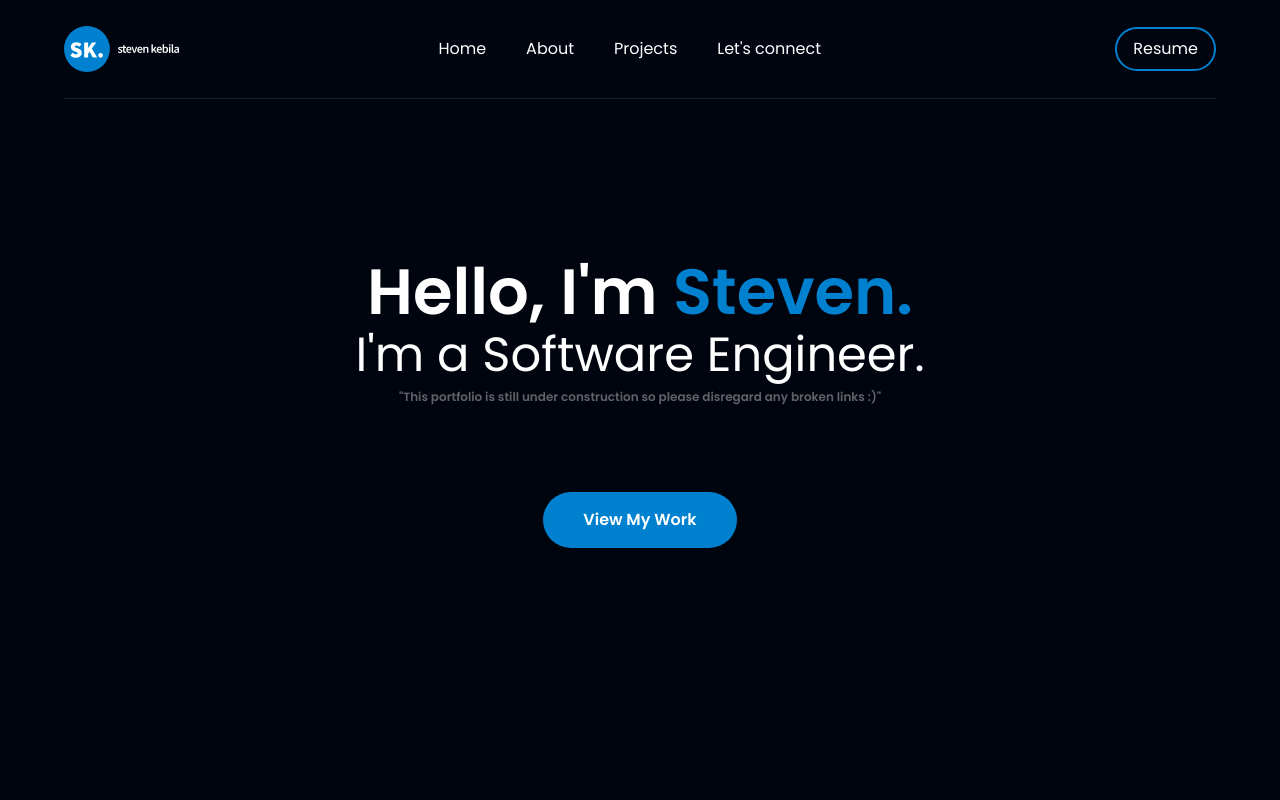
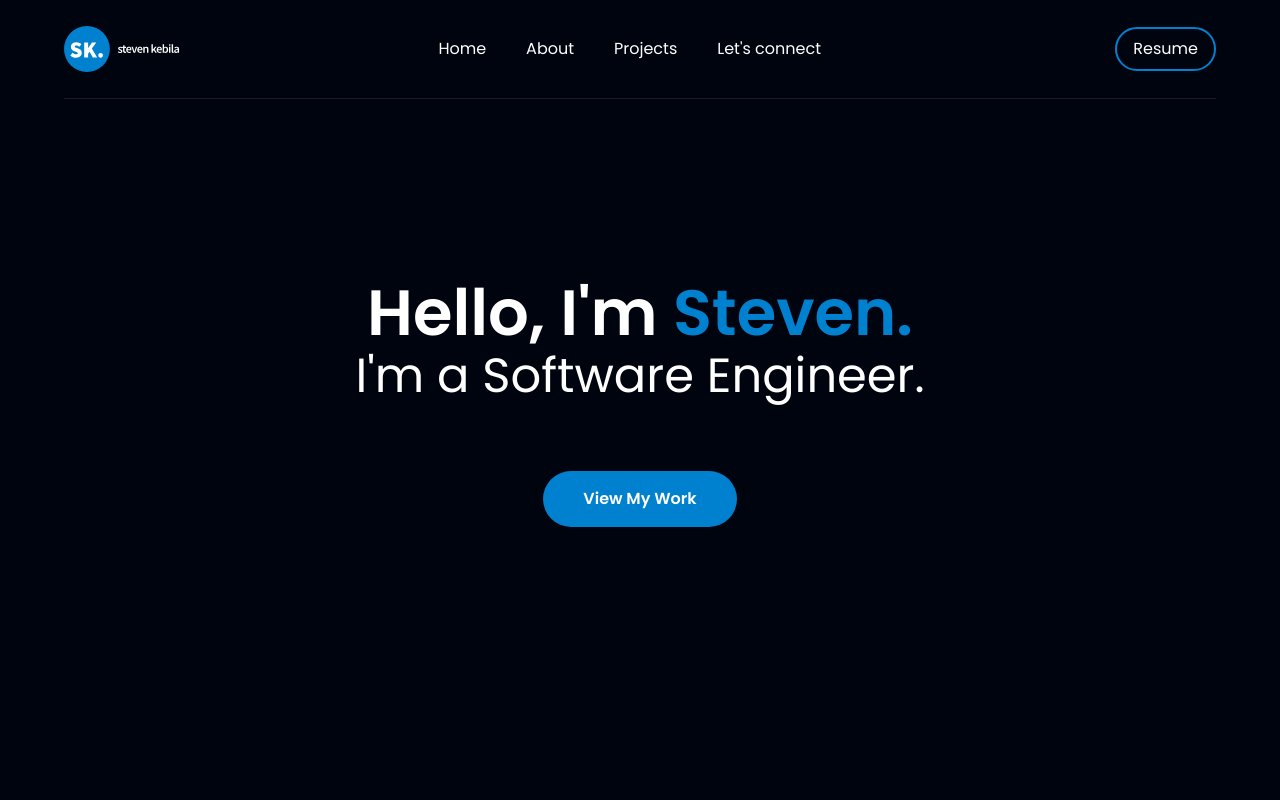
Before and after one commit to skebila/stevenkebila, a React (Vite) app: page / in a window 1280 px wide. Shown: the top 800 px of the page. Built offline with nearby package versions, Linux system fonts and the light colour scheme.

Commit message:
disclaimer removed

```diff
--- a/src/components/Hero.jsx
+++ b/src/components/Hero.jsx
@@ -21,7 +21,6 @@ const Hero = () =>  (
           animate='animate'
           className="font-poppins font-normal mb-20 ss:leading-[30px] ss:text-[3em] text-[1.5em] leading-[30px] text-white text-center">
           I'm a Software Engineer.<br />
-          <span className="text-[12px] font-semibold hover:text-[#0080cfa6] text-[#999999a3]">"This portfolio is still under construction so please disregard any broken links :)"</span>
         </motion.p>
 
         <motion.a
```
